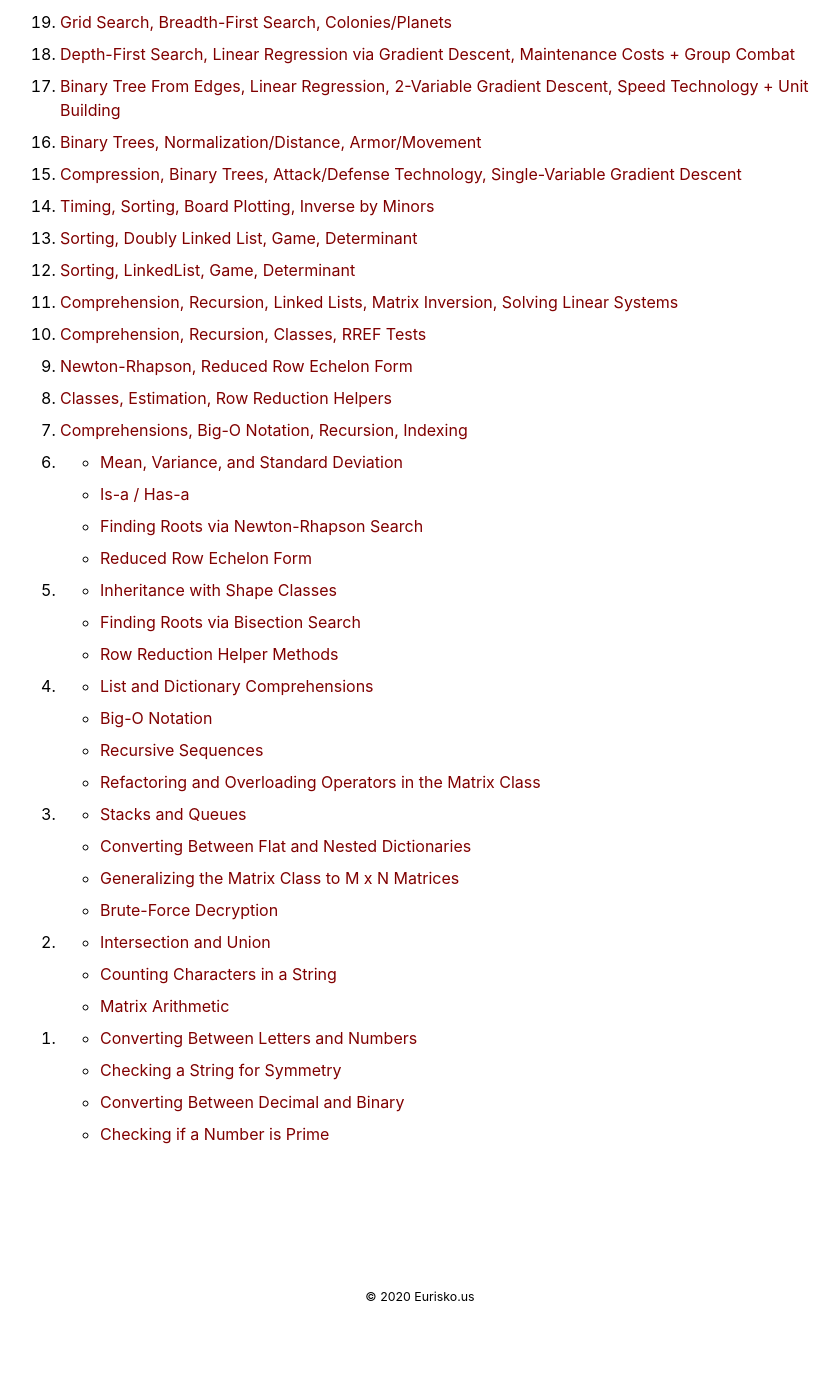
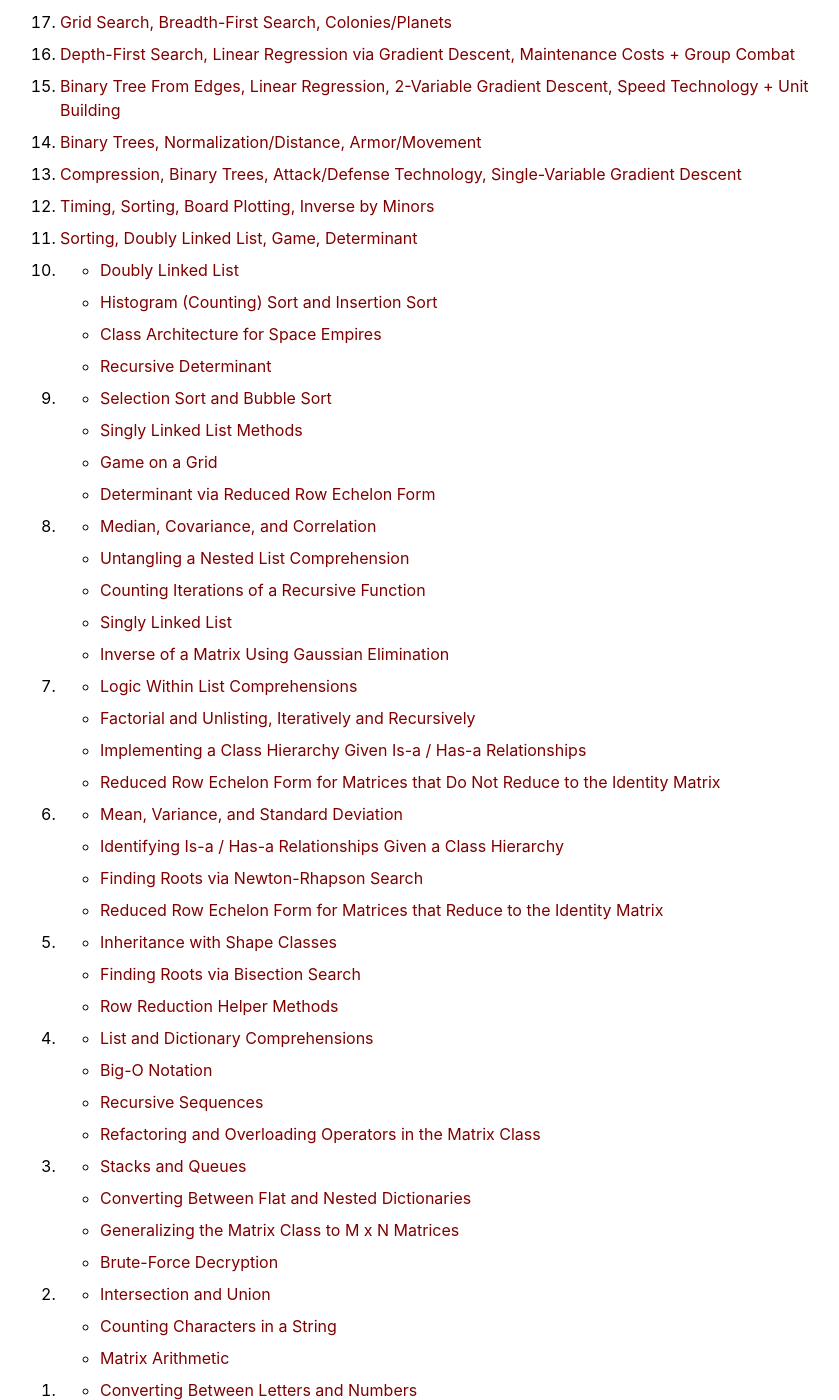
Before and after one commit to skycakjustin/eurisko-us.github.io, a Jekyll site: the page built from _pages/data-structures-and-algorithms-2020-summer.md, in a window 1280 px wide and 1400 px high, scrolled down 488 px. Shown: the whole window, without its empty margins (220-1059 px from the left). Built offline with Jekyll 4.4.1, drawn with Linux system fonts in a browser that asks for light colours; before the commit the page ends 1830 px from its top, so only the background shows below that.

Commit message:
Update data-structures-and-algorithms-2020-summer.md

```diff
--- a/_pages/data-structures-and-algorithms-2020-summer.md
+++ b/_pages/data-structures-and-algorithms-2020-summer.md
@@ -38,18 +38,45 @@ author_profile: false
     <li><a class="body" target="_blank" href="https://github.com/eurisko-us/assignments/blob/master/2020-summer/Assignment_012.ipynb">Compression, Binary Trees, Attack/Defense Technology, Single-Variable Gradient Descent</a></li>
     <li><a class="body" target="_blank" href="https://github.com/eurisko-us/assignments/blob/master/2020-summer/Assignment_011.ipynb">Timing, Sorting, Board Plotting, Inverse by Minors</a></li>
     <li><a class="body" target="_blank" href="https://github.com/eurisko-us/assignments/blob/master/2020-summer/Assignment_010.ipynb">Sorting, Doubly Linked List, Game, Determinant</a></li>
-    <li><a class="body" target="_blank" href="https://github.com/eurisko-us/assignments/blob/master/2020-summer/Assignment_009.ipynb">Sorting, LinkedList, Game, Determinant</a></li>
-    <li><a class="body" target="_blank" href="https://github.com/eurisko-us/assignments/blob/master/2020-summer/Assignment_008.ipynb">Comprehension, Recursion, Linked Lists, Matrix Inversion, Solving Linear Systems</a></li>
-    <li><a class="body" target="_blank" href="https://github.com/eurisko-us/assignments/blob/master/2020-summer/Assignment_007.ipynb">Comprehension, Recursion, Classes, RREF Tests</a></li>
-    <li><a class="body" target="_blank" href="https://github.com/eurisko-us/assignments/blob/master/2020-summer/Assignment_006.ipynb">Newton-Rhapson, Reduced Row Echelon Form</a></li>
-    <li><a class="body" target="_blank" href="https://github.com/eurisko-us/assignments/blob/master/2020-summer/Assignment_005.ipynb">Classes, Estimation, Row Reduction Helpers</a></li>
-    <li><a class="body" target="_blank" href="https://github.com/eurisko-us/assignments/blob/master/2020-summer/Assignment_004.ipynb">Comprehensions, Big-O Notation, Recursion, Indexing</a></li>
+    <li>
+        <ul>
+        <li><a class="body" target="_blank" href="https://github.com/eurisko-us/files/all_problems_iteration_1.html#Problem-10-1">Doubly Linked List</a></li>
+        <li><a class="body" target="_blank" href="https://github.com/eurisko-us/files/all_problems_iteration_1.html#Problem-10-2">Histogram (Counting) Sort and Insertion Sort</a></li>
+        <li><a class="body" target="_blank" href="https://github.com/eurisko-us/files/all_problems_iteration_1.html#Problem-10-3">Class Architecture for Space Empires</a></li>
+        <li><a class="body" target="_blank" href="https://github.com/eurisko-us/files/all_problems_iteration_1.html#Problem-10-4">Recursive Determinant</a></li>
+        </ul>
+    </li>
+    <li>
+        <ul>
+        <li><a class="body" target="_blank" href="https://github.com/eurisko-us/files/all_problems_iteration_1.html#Problem-9-1">Selection Sort and Bubble Sort</a></li>
+        <li><a class="body" target="_blank" href="https://github.com/eurisko-us/files/all_problems_iteration_1.html#Problem-9-2">Singly Linked List Methods</a></li>
+        <li><a class="body" target="_blank" href="https://github.com/eurisko-us/files/all_problems_iteration_1.html#Problem-9-3">Game on a Grid</a></li>
+        <li><a class="body" target="_blank" href="https://github.com/eurisko-us/files/all_problems_iteration_1.html#Problem-9-4">Determinant via Reduced Row Echelon Form</a></li>
+        </ul>
+    </li>
+    <li>
+        <ul>
+        <li><a class="body" target="_blank" href="https://github.com/eurisko-us/files/all_problems_iteration_1.html#Problem-8-1">Median, Covariance, and Correlation</a></li>
+        <li><a class="body" target="_blank" href="https://github.com/eurisko-us/files/all_problems_iteration_1.html#Problem-8-2">Untangling a Nested List Comprehension</a></li>
+        <li><a class="body" target="_blank" href="https://github.com/eurisko-us/files/all_problems_iteration_1.html#Problem-8-3">Counting Iterations of a Recursive Function</a></li>
+        <li><a class="body" target="_blank" href="https://github.com/eurisko-us/files/all_problems_iteration_1.html#Problem-8-4">Singly Linked List</a></li>
+        <li><a class="body" target="_blank" href="https://github.com/eurisko-us/files/all_problems_iteration_1.html#Problem-8-5">Inverse of a Matrix Using Gaussian Elimination</a></li>
+        </ul>
+    </li>
+    <li>
+        <ul>
+        <li><a class="body" target="_blank" href="https://github.com/eurisko-us/files/all_problems_iteration_1.html#Problem-7-1">Logic Within List Comprehensions</a></li>
+        <li><a class="body" target="_blank" href="https://github.com/eurisko-us/files/all_problems_iteration_1.html#Problem-7-2">Factorial and Unlisting, Iteratively and Recursively</a></li>
+        <li><a class="body" target="_blank" href="https://github.com/eurisko-us/files/all_problems_iteration_1.html#Problem-7-3">Implementing a Class Hierarchy Given Is-a / Has-a Relationships</a></li>
+        <li><a class="body" target="_blank" href="https://github.com/eurisko-us/files/all_problems_iteration_1.html#Problem-7-4">Reduced Row Echelon Form for Matrices that Do Not Reduce to the Identity Matrix</a></li>
+        </ul>
+    </li>
     <li>
         <ul>
         <li><a class="body" target="_blank" href="https://github.com/eurisko-us/files/all_problems_iteration_1.html#Problem-6-1">Mean, Variance, and Standard Deviation</a></li>
-        <li><a class="body" target="_blank" href="https://github.com/eurisko-us/files/all_problems_iteration_1.html#Problem-6-2">Is-a / Has-a</a></li>
+        <li><a class="body" target="_blank" href="https://github.com/eurisko-us/files/all_problems_iteration_1.html#Problem-6-2">Identifying Is-a / Has-a Relationships Given a Class Hierarchy</a></li>
         <li><a class="body" target="_blank" href="https://github.com/eurisko-us/files/all_problems_iteration_1.html#Problem-6-3">Finding Roots via Newton-Rhapson Search</a></li>
-        <li><a class="body" target="_blank" href="https://github.com/eurisko-us/files/all_problems_iteration_1.html#Problem-6-4">Reduced Row Echelon Form</a></li>
+        <li><a class="body" target="_blank" href="https://github.com/eurisko-us/files/all_problems_iteration_1.html#Problem-6-4">Reduced Row Echelon Form for Matrices that Reduce to the Identity Matrix</a></li>
         </ul>
     </li>
     <li>
```
